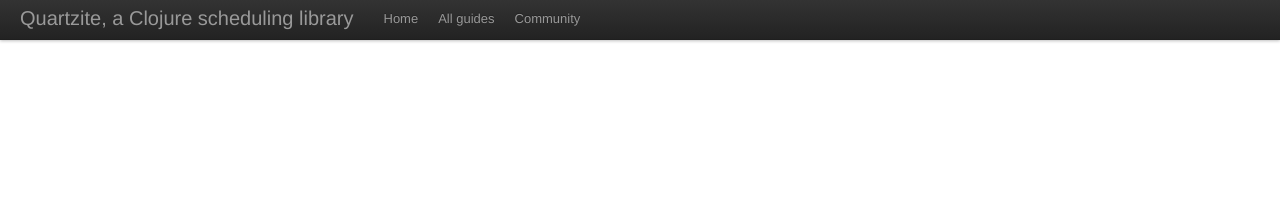
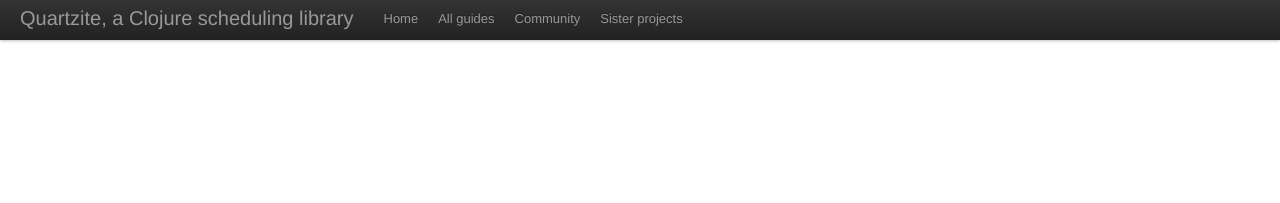
Before and after one commit to clojurewerkz/quartzite.docs, a Jekyll site: the page built from index.html, in a window 1280 px wide. Shown: the top 203 px of the page. Built offline with Jekyll 4.4.1, drawn with Linux system fonts in a browser that asks for light colours; some web fonts are replaced.

Commit message:
Community won't be a dropdown

```diff
--- a/_layouts/default.html
+++ b/_layouts/default.html
@@ -31,8 +31,11 @@
               <li>
                 <a href="/articles/guides.html">All guides</a>
               </li>
+              <li>
+                <a href='/articles/community.html'>Community</a>
+              </li>
               <li class="dropdown-holder">
-                <a href='/articles/community.html'>Community</a>
+                <a href='http://clojurewerkz.org/'>Sister projects</a>
                 <ul class="dropdown-menu">
                   <li><a href="http://clojuremongodb.info/">Monger, Mongodb client</a></li>
                   <li><a href="http://clojureriak.info/">Welle, Riak client</a></li>
```
